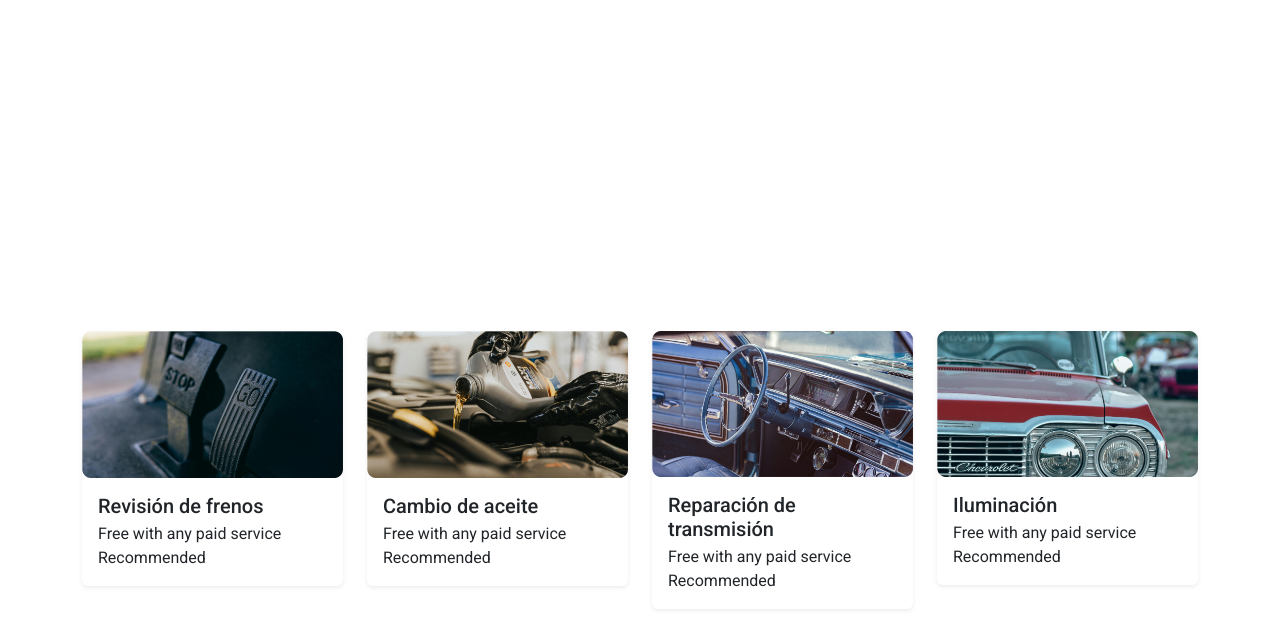
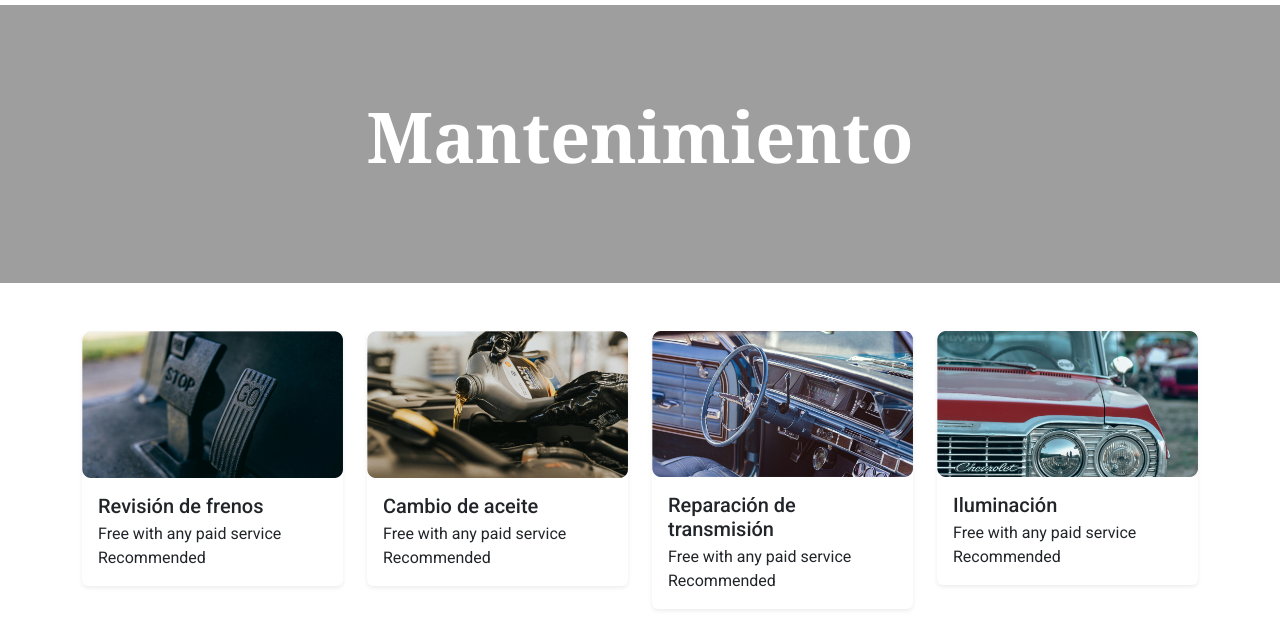
Before and after one commit to wnavarrete-uade/UVA3_Trabajo_Final, a plain HTML site: page mantenimiento.html in a window 1280 px wide. Shown: the part 91-721 px from the top of the page. Drawn offline with nearby package versions, Linux system fonts and the light colour scheme; the site is published under a folder, as on GitHub Pages, so addresses that start at the root find nothing.

Commit message:
fix mantenimiento

```diff
--- a/mantenimiento.html
+++ b/mantenimiento.html
@@ -21,7 +21,7 @@
   <title>Chevrolet My Care</title>
   <style>
     .background-image {
-      background-image: url('/assets/img/mantenimiento/mantenimiento.png');
+      background-image: url('assets/img/mantenimiento/mantenimiento.png');
       background-size: cover;
       background-position: center;
     }
```
